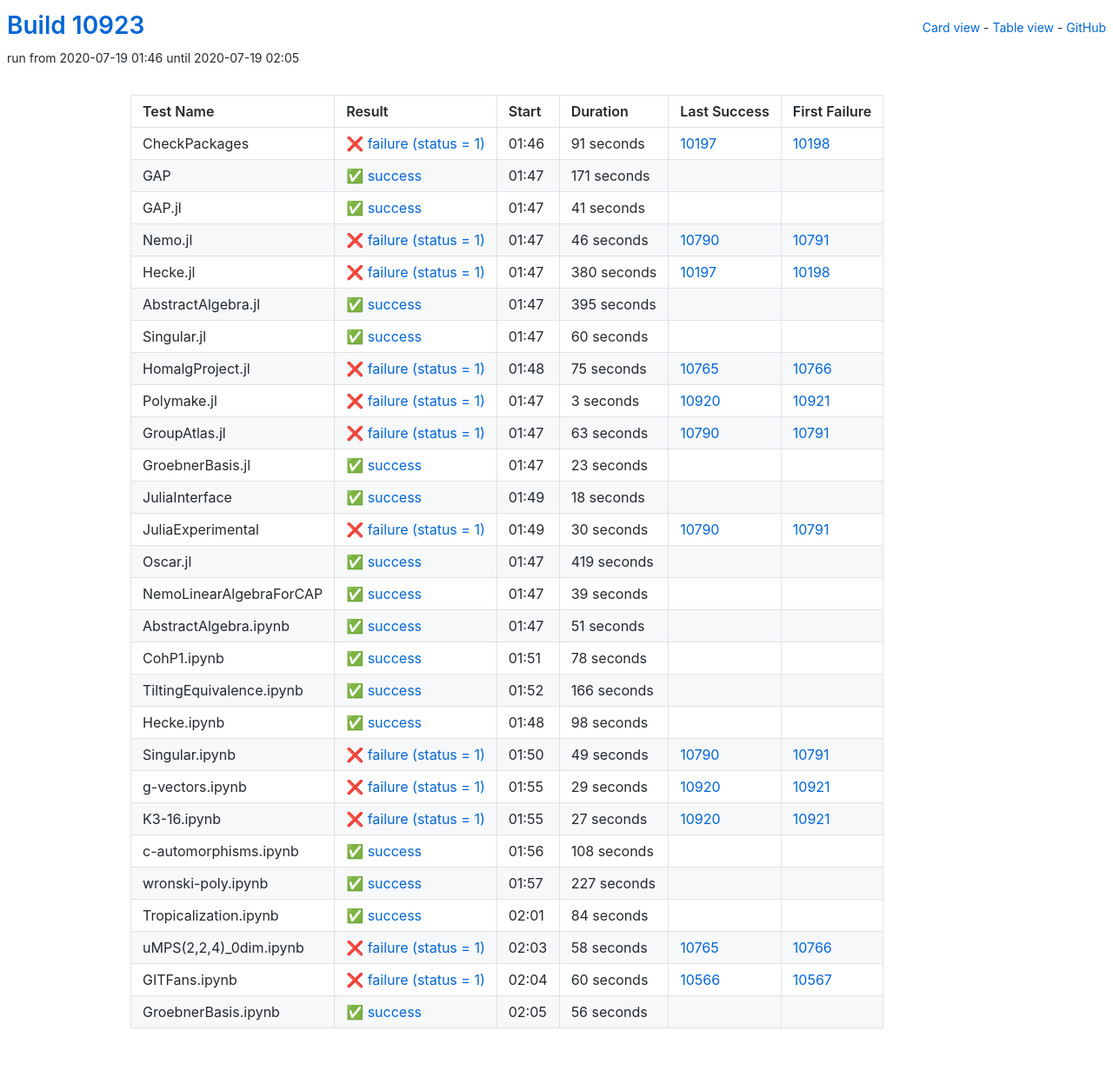
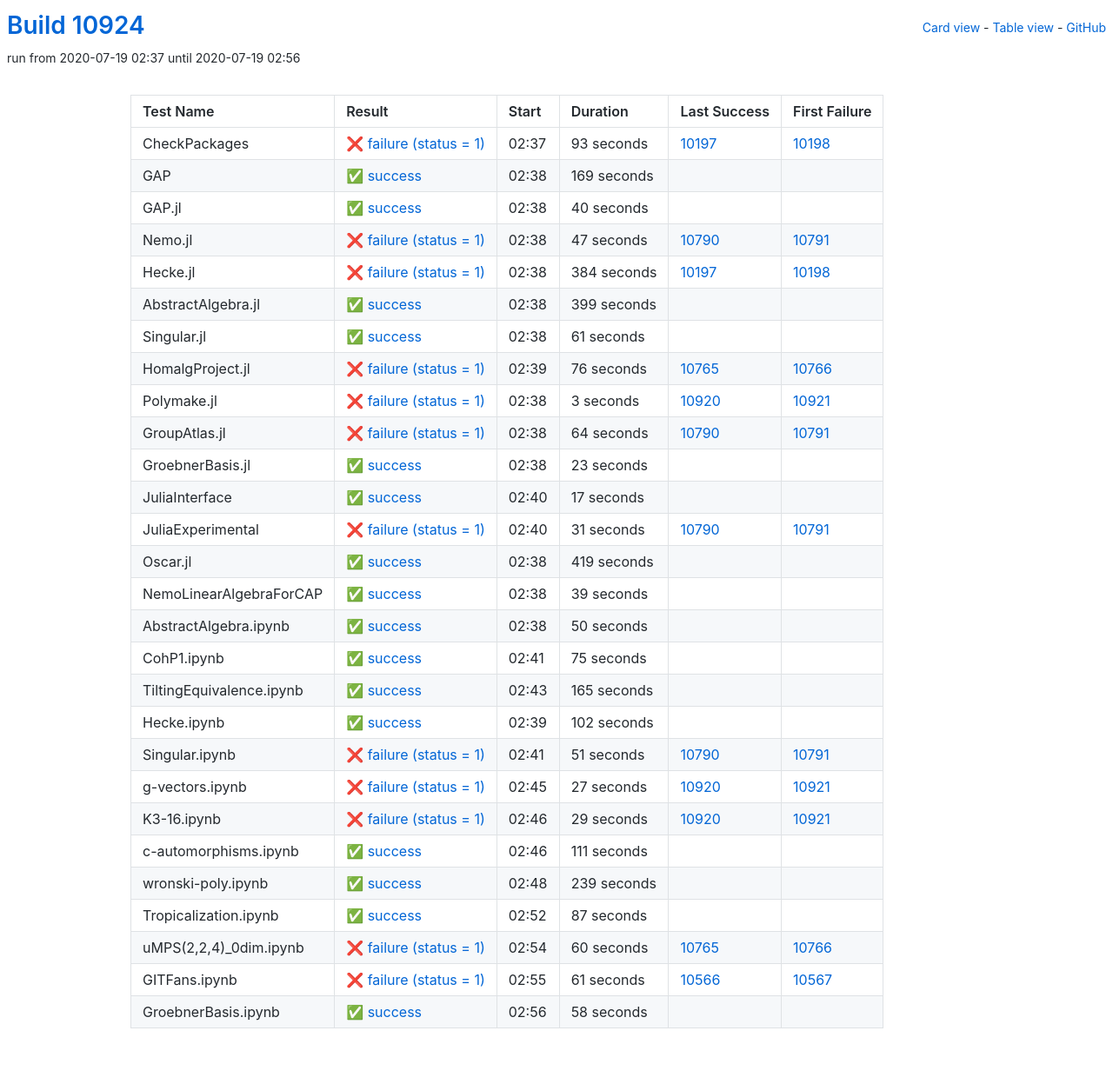
Before and after one commit to oscar-system/oscar-ci-status, a Jekyll site: the page built from table.html, in a window 1280 px wide. Shown: the whole page at 87% size. Built offline with Jekyll 4.4.1, drawn with Linux system fonts in a browser that asks for light colours.

Commit message:
Build #10924

```diff
--- a/_data/ci.yml
+++ b/_data/ci.yml
@@ -1,6 +1,6 @@
 ---
-build: 10923
-build_url: https://oscarci.mathematik.uni-kl.de/job/oscar/10923/
+build: 10924
+build_url: https://oscarci.mathematik.uni-kl.de/job/oscar/10924/
 job: oscar
 organization: oscar-system
 repo: oscar-ci-status
@@ -8,104 +8,104 @@
 tests:
 - name: CheckPackages
   id: checkpackages
-  log: https://oscarci.mathematik.uni-kl.de/job/oscar/10923/artifact/logs/build-10923/CheckPackages.log
-  start: 2020-07-19 01:46
+  log: https://oscarci.mathematik.uni-kl.de/job/oscar/10924/artifact/logs/build-10924/CheckPackages.log
+  start: 2020-07-19 02:37
   success: false
   exitcode: 1
   status: failure
-  duration: 91
+  duration: 93
   last_success: 10197
   last_success_url: https://oscarci.mathematik.uni-kl.de/job/oscar/10197/
   first_failure: 10198
   first_failure_url: https://oscarci.mathematik.uni-kl.de/job/oscar/10198/
 - name: GAP
   id: gap
-  log: https://oscarci.mathematik.uni-kl.de/job/oscar/10923/artifact/logs/build-10923/GAP.log
-  start: 2020-07-19 01:47
+  log: https://oscarci.mathematik.uni-kl.de/job/oscar/10924/artifact/logs/build-10924/GAP.log
+  start: 2020-07-19 02:38
   success: true
   exitcode: 0
   status: success
-  duration: 171
+  duration: 169
   last_success: false
   last_success_url:
   first_failure: false
   first_failure_url:
 - name: GAP.jl
   id: gap-jl
-  log: https://oscarci.mathematik.uni-kl.de/job/oscar/10923/artifact/logs/build-10923/GAP.jl.log
-  start: 2020-07-19 01:47
+  log: https://oscarci.mathematik.uni-kl.de/job/oscar/10924/artifact/logs/build-10924/GAP.jl.log
+  start: 2020-07-19 02:38
   success: true
   exitcode: 0
   status: success
-  duration: 41
+  duration: 40
   last_success: false
   last_success_url:
   first_failure: false
   first_failure_url:
 - name: Nemo.jl
   id: nemo-jl
-  log: https://oscarci.mathematik.uni-kl.de/job/oscar/10923/artifact/logs/build-10923/Nemo.jl.log
-  start: 2020-07-19 01:47
+  log: https://oscarci.mathematik.uni-kl.de/job/oscar/10924/artifact/logs/build-10924/Nemo.jl.log
+  start: 2020-07-19 02:38
   success: false
   exitcode: 1
   status: failure
-  duration: 46
+  duration: 47
   last_success: 10790
   last_success_url: https://oscarci.mathematik.uni-kl.de/job/oscar/10790/
   first_failure: 10791
   first_failure_url: https://oscarci.mathematik.uni-kl.de/job/oscar/10791/
 - name: Hecke.jl
   id: hecke-jl
-  log: https://oscarci.mathematik.uni-kl.de/job/oscar/10923/artifact/logs/build-10923/Hecke.jl.log
-  start: 2020-07-19 01:47
+  log: https://oscarci.mathematik.uni-kl.de/job/oscar/10924/artifact/logs/build-10924/Hecke.jl.log
+  start: 2020-07-19 02:38
   success: false
   exitcode: 1
   status: failure
-  duration: 380
+  duration: 384
   last_success: 10197
   last_success_url: https://oscarci.mathematik.uni-kl.de/job/oscar/10197/
   first_failure: 10198
   first_failure_url: https://oscarci.mathematik.uni-kl.de/job/oscar/10198/
 - name: AbstractAlgebra.jl
   id: abstractalgebra-jl
-  log: https://oscarci.mathematik.uni-kl.de/job/oscar/10923/artifact/logs/build-10923/AbstractAlgebra.jl.log
-  start: 2020-07-19 01:47
+  log: https://oscarci.mathematik.uni-kl.de/job/oscar/10924/artifact/logs/build-10924/AbstractAlgebra.jl.log
+  start: 2020-07-19 02:38
   success: true
   exitcode: 0
   status: success
-  duration: 395
+  duration: 399
   last_success: false
   last_success_url:
   first_failure: false
   first_failure_url:
 - name: Singular.jl
   id: singular-jl
-  log: https://oscarci.mathematik.uni-kl.de/job/oscar/10923/artifact/logs/build-10923/Singular.jl.log
-  start: 2020-07-19 01:47
+  log: https://oscarci.mathematik.uni-kl.de/job/oscar/10924/artifact/logs/build-10924/Singular.jl.log
+  start: 2020-07-19 02:38
   success: true
   exitcode: 0
   status: success
-  duration: 60
+  duration: 61
   last_success: false
   last_success_url:
   first_failure: false
   first_failure_url:
 - name: HomalgProject.jl
   id: homalgproject-jl
-  log: https://oscarci.mathematik.uni-kl.de/job/oscar/10923/artifact/logs/build-10923/HomalgProject.jl.log
-  start: 2020-07-19 01:48
+  log: https://oscarci.mathematik.uni-kl.de/job/oscar/10924/artifact/logs/build-10924/HomalgProject.jl.log
+  start: 2020-07-19 02:39
   success: false
   exitcode: 1
   status: failure
-  duration: 75
+  duration: 76
   last_success: 10765
   last_success_url: https://oscarci.mathematik.uni-kl.de/job/oscar/10765/
   first_failure: 10766
   first_failure_url: https://oscarci.mathematik.uni-kl.de/job/oscar/10766/
 - name: Polymake.jl
   id: polymake-jl
-  log: https://oscarci.mathematik.uni-kl.de/job/oscar/10923/artifact/logs/build-10923/Polymake.jl.log
-  start: 2020-07-19 01:47
+  log: https://oscarci.mathematik.uni-kl.de/job/oscar/10924/artifact/logs/build-10924/Polymake.jl.log
+  start: 2020-07-19 02:38
   success: false
   exitcode: 1
   status: failure
@@ -116,20 +116,20 @@
   first_failure_url: https://oscarci.mathematik.uni-kl.de/job/oscar/10921/
 - name: GroupAtlas.jl
   id: groupatlas-jl
-  log: https://oscarci.mathematik.uni-kl.de/job/oscar/10923/artifact/logs/build-10923/GroupAtlas.jl.log
-  start: 2020-07-19 01:47
+  log: https://oscarci.mathematik.uni-kl.de/job/oscar/10924/artifact/logs/build-10924/GroupAtlas.jl.log
+  start: 2020-07-19 02:38
   success: false
   exitcode: 1
   status: failure
-  duration: 63
+  duration: 64
   last_success: 10790
   last_success_url: https://oscarci.mathematik.uni-kl.de/job/oscar/10790/
   first_failure: 10791
   first_failure_url: https://oscarci.mathematik.uni-kl.de/job/oscar/10791/
 - name: GroebnerBasis.jl
   id: groebnerbasis-jl
-  log: https://oscarci.mathematik.uni-kl.de/job/oscar/10923/artifact/logs/build-10923/GroebnerBasis.jl.log
-  start: 2020-07-19 01:47
+  log: https://oscarci.mathematik.uni-kl.de/job/oscar/10924/artifact/logs/build-10924/GroebnerBasis.jl.log
+  start: 2020-07-19 02:38
   success: true
   exitcode: 0
   status: success
@@ -140,32 +140,32 @@
   first_failure_url:
 - name: JuliaInterface
   id: juliainterface
-  log: https://oscarci.mathematik.uni-kl.de/job/oscar/10923/artifact/logs/build-10923/JuliaInterface.log
-  start: 2020-07-19 01:49
+  log: https://oscarci.mathematik.uni-kl.de/job/oscar/10924/artifact/logs/build-10924/JuliaInterface.log
+  start: 2020-07-19 02:40
   success: true
   exitcode: 0
   status: success
-  duration: 18
+  duration: 17
   last_success: false
   last_success_url:
   first_failure: false
   first_failure_url:
 - name: JuliaExperimental
   id: juliaexperimental
-  log: https://oscarci.mathematik.uni-kl.de/job/oscar/10923/artifact/logs/build-10923/JuliaExperimental.log
-  start: 2020-07-19 01:49
+  log: https://oscarci.mathematik.uni-kl.de/job/oscar/10924/artifact/logs/build-10924/JuliaExperimental.log
+  start: 2020-07-19 02:40
   success: false
   exitcode: 1
   status: failure
-  duration: 30
+  duration: 31
   last_success: 10790
   last_success_url: https://oscarci.mathematik.uni-kl.de/job/oscar/10790/
   first_failure: 10791
   first_failure_url: https://oscarci.mathematik.uni-kl.de/job/oscar/10791/
 - name: Oscar.jl
   id: oscar-jl
-  log: https://oscarci.mathematik.uni-kl.de/job/oscar/10923/artifact/logs/build-10923/Oscar.jl.log
-  start: 2020-07-19 01:47
+  log: https://oscarci.mathematik.uni-kl.de/job/oscar/10924/artifact/logs/build-10924/Oscar.jl.log
+  start: 2020-07-19 02:38
   success: true
   exitcode: 0
   status: success
@@ -176,8 +176,8 @@
   first_failure_url:
 - name: NemoLinearAlgebraForCAP
   id: nemolinearalgebraforcap
-  log: https://oscarci.mathematik.uni-kl.de/job/oscar/10923/artifact/logs/build-10923/NemoLinearAlgebraForCAP.log
-  start: 2020-07-19 01:47
+  log: https://oscarci.mathematik.uni-kl.de/job/oscar/10924/artifact/logs/build-10924/NemoLinearAlgebraForCAP.log
+  start: 2020-07-19 02:38
   success: true
   exitcode: 0
   status: success
@@ -188,68 +188,80 @@
   first_failure_url:
 - name: AbstractAlgebra.ipynb
   id: abstractalgebra-ipynb
-  log: https://oscarci.mathematik.uni-kl.de/job/oscar/10923/artifact/logs/build-10923/AbstractAlgebra.ipynb.log
-  start: 2020-07-19 01:47
+  log: https://oscarci.mathematik.uni-kl.de/job/oscar/10924/artifact/logs/build-10924/AbstractAlgebra.ipynb.log
+  start: 2020-07-19 02:38
   success: true
   exitcode: 0
   status: success
-  duration: 51
+  duration: 50
   last_success: false
   last_success_url:
   first_failure: false
   first_failure_url:
 - name: CohP1.ipynb
   id: cohp1-ipynb
-  log: https://oscarci.mathematik.uni-kl.de/job/oscar/10923/artifact/logs/build-10923/CohP1.ipynb.log
-  start: 2020-07-19 01:51
+  log: https://oscarci.mathematik.uni-kl.de/job/oscar/10924/artifact/logs/build-10924/CohP1.ipynb.log
+  start: 2020-07-19 02:41
   success: true
   exitcode: 0
   status: success
-  duration: 78
+  duration: 75
   last_success: false
   last_success_url:
   first_failure: false
   first_failure_url:
 - name: TiltingEquivalence.ipynb
   id: tiltingequivalence-ipynb
-  log: https://oscarci.mathematik.uni-kl.de/job/oscar/10923/artifact/logs/build-10923/TiltingEquivalence.ipynb.log
-  start: 2020-07-19 01:52
+  log: https://oscarci.mathematik.uni-kl.de/job/oscar/10924/artifact/logs/build-10924/TiltingEquivalence.ipynb.log
+  start: 2020-07-19 02:43
   success: true
   exitcode: 0
   status: success
-  duration: 166
+  duration: 165
   last_success: false
   last_success_url:
   first_failure: false
   first_failure_url:
 - name: Hecke.ipynb
   id: hecke-ipynb
-  log: https://oscarci.mathematik.uni-kl.de/job/oscar/10923/artifact/logs/build-10923/Hecke.ipynb.log
-  start: 2020-07-19 01:48
+  log: https://oscarci.mathematik.uni-kl.de/job/oscar/10924/artifact/logs/build-10924/Hecke.ipynb.log
+  start: 2020-07-19 02:39
   success: true
   exitcode: 0
   status: success
-  duration: 98
+  duration: 102
   last_success: false
   last_success_url:
   first_failure: false
   first_failure_url:
 - name: Singular.ipynb
   id: singular-ipynb
-  log: https://oscarci.mathematik.uni-kl.de/job/oscar/10923/artifact/logs/build-10923/Singular.ipynb.log
-  start: 2020-07-19 01:50
+  log: https://oscarci.mathematik.uni-kl.de/job/oscar/10924/artifact/logs/build-10924/Singular.ipynb.log
+  start: 2020-07-19 02:41
   success: false
   exitcode: 1
   status: failure
-  duration: 49
+  duration: 51
   last_success: 10790
   last_success_url: https://oscarci.mathematik.uni-kl.de/job/oscar/10790/
   first_failure: 10791
   first_failure_url: https://oscarci.mathematik.uni-kl.de/job/oscar/10791/
 - name: g-vectors.ipynb
   id: g-vectors-ipynb
-  log: https://oscarci.mathematik.uni-kl.de/job/oscar/10923/artifact/logs/build-10923/g-vectors.ipynb.log
-  start: 2020-07-19 01:55
+  log: https://oscarci.mathematik.uni-kl.de/job/oscar/10924/artifact/logs/build-10924/g-vectors.ipynb.log
+  start: 2020-07-19 02:45
+  success: false
+  exitcode: 1
+  status: failure
+  duration: 27
+  last_success: 10920
+  last_success_url: https://oscarci.mathematik.uni-kl.de/job/oscar/10920/
+  first_failure: 10921
+  first_failure_url: https://oscarci.mathematik.uni-kl.de/job/oscar/10921/
+- name: K3-16.ipynb
+  id: k3-16-ipynb
+  log: https://oscarci.mathematik.uni-kl.de/job/oscar/10924/artifact/logs/build-10924/K3-16.ipynb.log
+  start: 2020-07-19 02:46
   success: false
   exitcode: 1
   status: failure
@@ -258,86 +270,74 @@
   last_success_url: https://oscarci.mathematik.uni-kl.de/job/oscar/10920/
   first_failure: 10921
   first_failure_url: https://oscarci.mathematik.uni-kl.de/job/oscar/10921/
-- name: K3-16.ipynb
-  id: k3-16-ipynb
-  log: https://oscarci.mathematik.uni-kl.de/job/oscar/10923/artifact/logs/build-10923/K3-16.ipynb.log
-  start: 2020-07-19 01:55
-  success: false
-  exitcode: 1
-  status: failure
-  duration: 27
-  last_success: 10920
-  last_success_url: https://oscarci.mathematik.uni-kl.de/job/oscar/10920/
-  first_failure: 10921
-  first_failure_url: https://oscarci.mathematik.uni-kl.de/job/oscar/10921/
 - name: c-automorphisms.ipynb
   id: c-automorphisms-ipynb
-  log: https://oscarci.mathematik.uni-kl.de/job/oscar/10923/artifact/logs/build-10923/c-automorphisms.ipynb.log
-  start: 2020-07-19 01:56
+  log: https://oscarci.mathematik.uni-kl.de/job/oscar/10924/artifact/logs/build-10924/c-automorphisms.ipynb.log
+  start: 2020-07-19 02:46
   success: true
   exitcode: 0
   status: success
-  duration: 108
+  duration: 111
   last_success: false
   last_success_url:
   first_failure: false
   first_failure_url:
 - name: wronski-poly.ipynb
   id: wronski-poly-ipynb
-  log: https://oscarci.mathematik.uni-kl.de/job/oscar/10923/artifact/logs/build-10923/wronski-poly.ipynb.log
-  start: 2020-07-19 01:57
+  log: https://oscarci.mathematik.uni-kl.de/job/oscar/10924/artifact/logs/build-10924/wronski-poly.ipynb.log
+  start: 2020-07-19 02:48
   success: true
   exitcode: 0
   status: success
-  duration: 227
+  duration: 239
   last_success: false
   last_success_url:
   first_failure: false
   first_failure_url:
 - name: Tropicalization.ipynb
   id: tropicalization-ipynb
-  log: https://oscarci.mathematik.uni-kl.de/job/oscar/10923/artifact/logs/build-10923/Tropicalization.ipynb.log
-  start: 2020-07-19 02:01
+  log: https://oscarci.mathematik.uni-kl.de/job/oscar/10924/artifact/logs/build-10924/Tropicalization.ipynb.log
+  start: 2020-07-19 02:52
   success: true
   exitcode: 0
   status: success
-  duration: 84
+  duration: 87
   last_success: false
   last_success_url:
   first_failure: false
   first_failure_url:
 - name: uMPS(2,2,4)_0dim.ipynb
   id: umps-2-2-4-0dim-ipynb
-  log: https://oscarci.mathematik.uni-kl.de/job/oscar/10923/artifact/logs/build-10923/uMPS-2-2-4-_0dim.ipynb.log
-  start: 2020-07-19 02:03
+  log: https://oscarci.mathematik.uni-kl.de/job/oscar/10924/artifact/logs/build-10924/uMPS-2-2-4-_0dim.ipynb.log
+  start: 2020-07-19 02:54
   success: false
   exitcode: 1
   status: failure
-  duration: 58
+  duration: 60
   last_success: 10765
   last_success_url: https://oscarci.mathematik.uni-kl.de/job/oscar/10765/
   first_failure: 10766
   first_failure_url: https://oscarci.mathematik.uni-kl.de/job/oscar/10766/
 - name: GITFans.ipynb
   id: gitfans-ipynb
-  log: https://oscarci.mathematik.uni-kl.de/job/oscar/10923/artifact/logs/build-10923/GITFans.ipynb.log
-  start: 2020-07-19 02:04
+  log: https://oscarci.mathematik.uni-kl.de/job/oscar/10924/artifact/logs/build-10924/GITFans.ipynb.log
+  start: 2020-07-19 02:55
   success: false
   exitcode: 1
   status: failure
-  duration: 60
+  duration: 61
   last_success: 10566
   last_success_url: https://oscarci.mathematik.uni-kl.de/job/oscar/10566/
   first_failure: 10567
   first_failure_url: https://oscarci.mathematik.uni-kl.de/job/oscar/10567/
 - name: GroebnerBasis.ipynb
   id: groebnerbasis-ipynb
-  log: https://oscarci.mathematik.uni-kl.de/job/oscar/10923/artifact/logs/build-10923/GroebnerBasis.ipynb.log
-  start: 2020-07-19 02:05
+  log: https://oscarci.mathematik.uni-kl.de/job/oscar/10924/artifact/logs/build-10924/GroebnerBasis.ipynb.log
+  start: 2020-07-19 02:56
   success: true
   exitcode: 0
   status: success
-  duration: 56
+  duration: 58
   last_success: false
   last_success_url:
   first_failure: false
```
Also changed, not shown: README.md.
